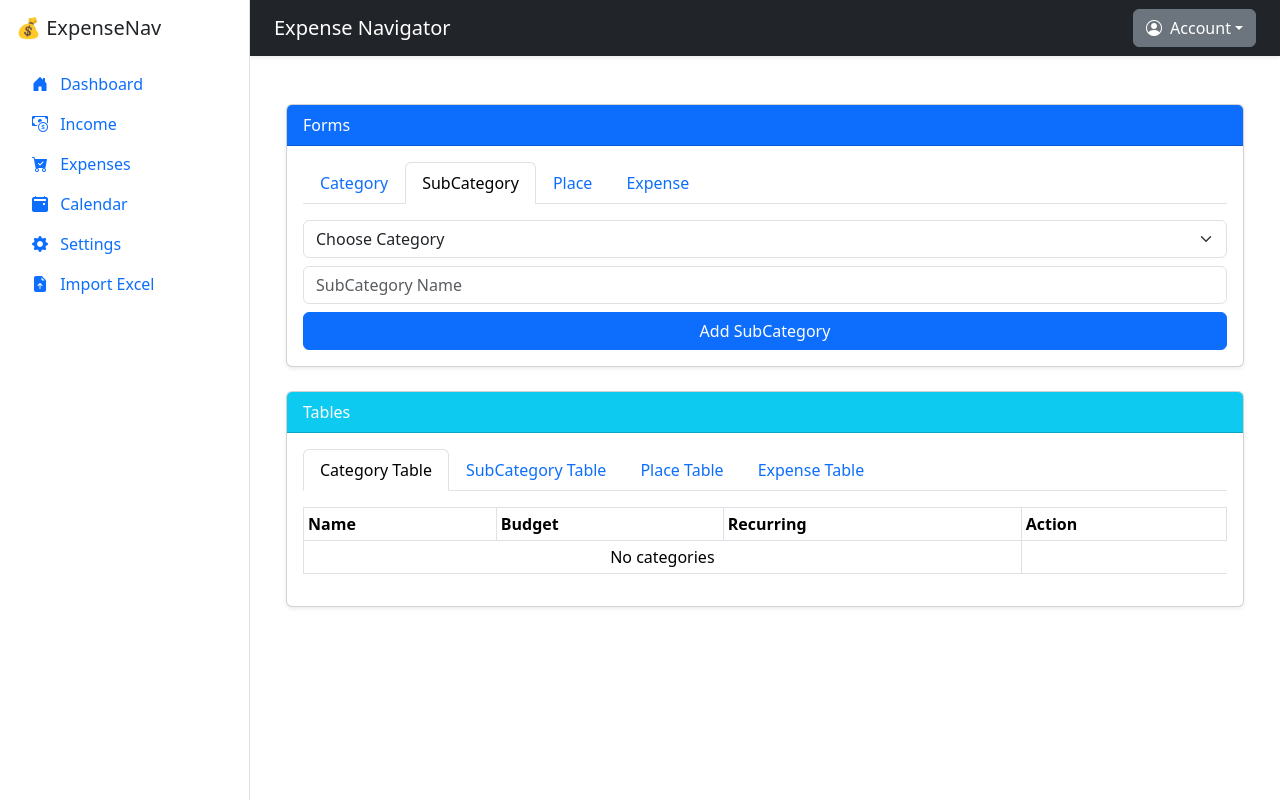
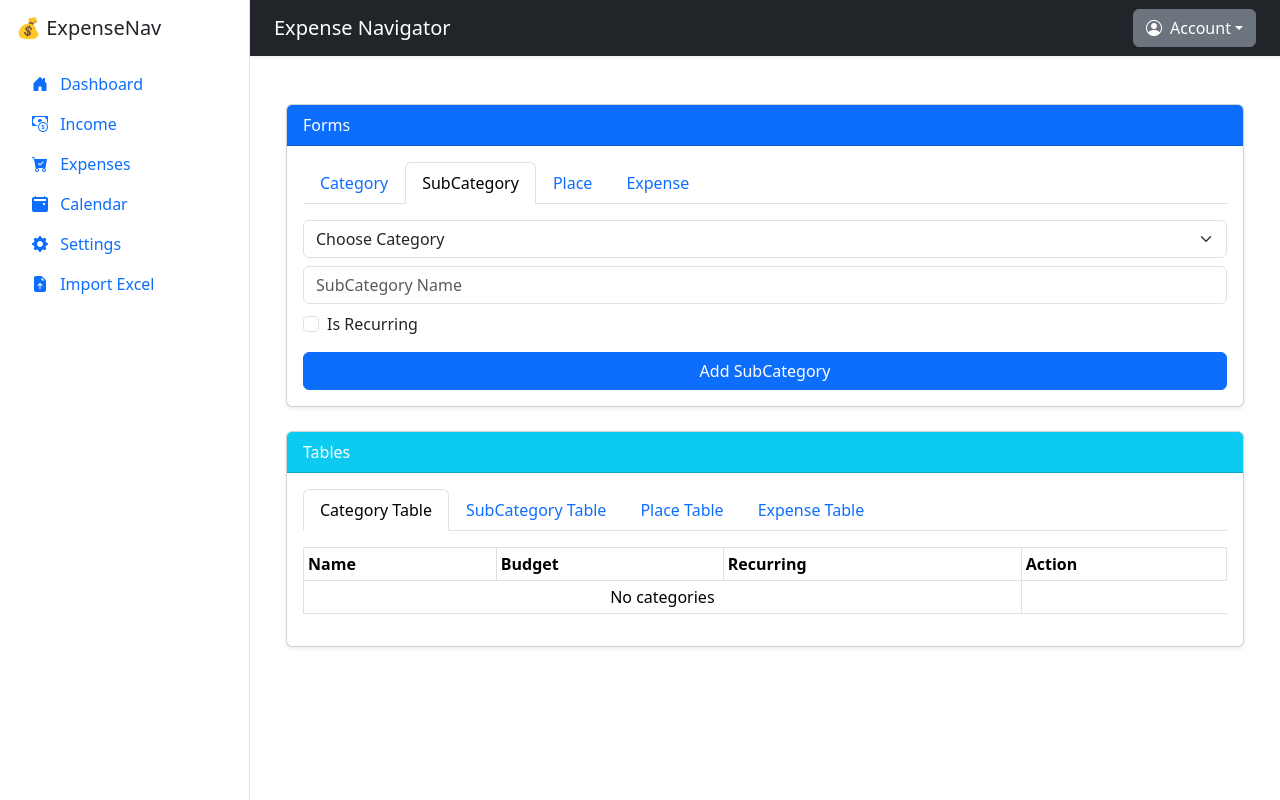
Before and after one commit to EhsanBavand/ExpenceNavigator_UI, a React (Create React App) app: page /expenses in a window 1280 px wide. Both pictures are taken after a click on the button "SubCategory". Built offline with nearby package versions, Linux system fonts and the light colour scheme.

Commit message:
Is ruccuring

```diff
--- a/src/pages/ExpensesPage.js
+++ b/src/pages/ExpensesPage.js
@@ -90,7 +90,11 @@ export default function ExpenseManager() {
   });
   const [editExpenseItem, setEditExpenseItem] = useState(null); // used by saveEditExpense
   const [expenses, setExpenses] = useState([]);
+
   const [isRecurring, setIsRecurring] = useState(false);
+  const [categoryIsRecurring, setCategoryIsRecurring] = useState(false);
+  const [subCategoryIsRecurring, setSubCategoryIsRecurring] = useState(false);
+
   const [year, month] = selectedDate.split("-");
 
   // Decode JWT to get userId
@@ -148,7 +152,7 @@ export default function ExpenseManager() {
         userId,
         categoryName,
         categoryBudget ? parseFloat(categoryBudget) : 0,
-        isRecurring
+        categoryIsRecurring
       );
 
       setCategories([...categories, res]);
@@ -169,6 +173,7 @@ export default function ExpenseManager() {
         name: subCategoryName,
         categoryId: selectedCategory, // ✅ this is now the ID, not name
         userId,
+        isRecurring: subCategoryIsRecurring, // <--- add this
       });
 
       setSubCategories([...subCategories, res]);
@@ -343,6 +348,7 @@ export default function ExpenseManager() {
         name: editSubCategoryName,
         categoryId: editSubCategoryParent,
         createdDate: editSubCategoryItem.createdDate || null,
+        isRecurring: editSubCategoryItem.isRecurring, // or a separate state if editable in modal
       };
 
       console.log("Updating subcategory with payload:", payload);
@@ -488,8 +494,8 @@ export default function ExpenseManager() {
                       type="checkbox"
                       className="form-check-input"
                       id="isRecurring"
-                      checked={isRecurring}
-                      onChange={(e) => setIsRecurring(e.target.checked)}
+                      checked={categoryIsRecurring}
+                      onChange={(e) => setCategoryIsRecurring(e.target.checked)}
                     />
                     <label className="form-check-label" htmlFor="isRecurring">
                       Is Recurring
@@ -528,6 +534,21 @@ export default function ExpenseManager() {
                     required
                   />
 
+                  {/* ✅ Is Recurring */}
+                  <div className="form-check mb-3">
+                    <input
+                      type="checkbox"
+                      className="form-check-input"
+                      id="isRecurring"
+                      checked={subCategoryIsRecurring}
+                      onChange={(e) =>
+                        setSubCategoryIsRecurring(e.target.checked)
+                      }
+                    />
+                    <label className="form-check-label" htmlFor="isRecurring">
+                      Is Recurring
+                    </label>
+                  </div>
                   <button className="btn btn-primary w-100">
                     Add SubCategory
                   </button>
```
Also changed, not shown: src/services/api.js (+5 -12 lines).
